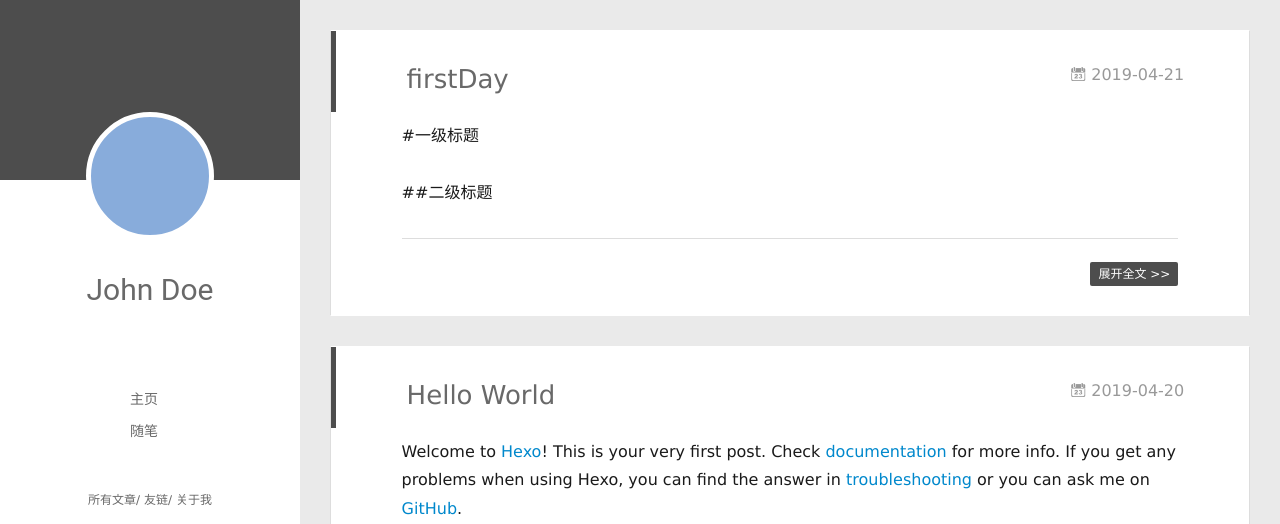
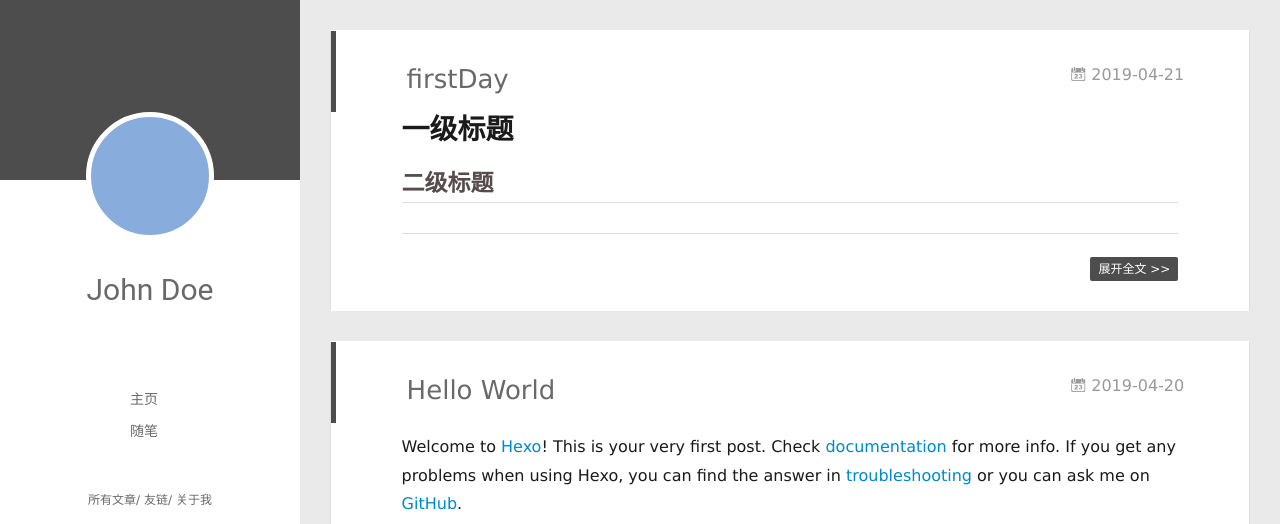
Before and after one commit to 1069513375/1069513375.github.io, a plain HTML site: page index.html in a window 1280 px wide. Shown: the top 524 px of the page. Drawn offline with Linux system fonts and the light colour scheme; no server answers.

Commit message:
Site updated: 2019-04-21 15:07:30

```diff
--- a/index.html
+++ b/index.html
@@ -172,9 +172,7 @@
 
     <div class="article-entry" itemprop="articleBody">
 
-        <p>#一级标题</p>
-<p>##二级标题</p>
-
+        <h1 id="一级标题"><a href="#一级标题" class="headerlink" title="一级标题"></a>一级标题</h1><h2 id="二级标题"><a href="#二级标题" class="headerlink" title="二级标题"></a>二级标题</h2>
 
 
 
```
Also changed, not shown: 2019/04/21/firstDay/index.html (+5 -7 lines).
